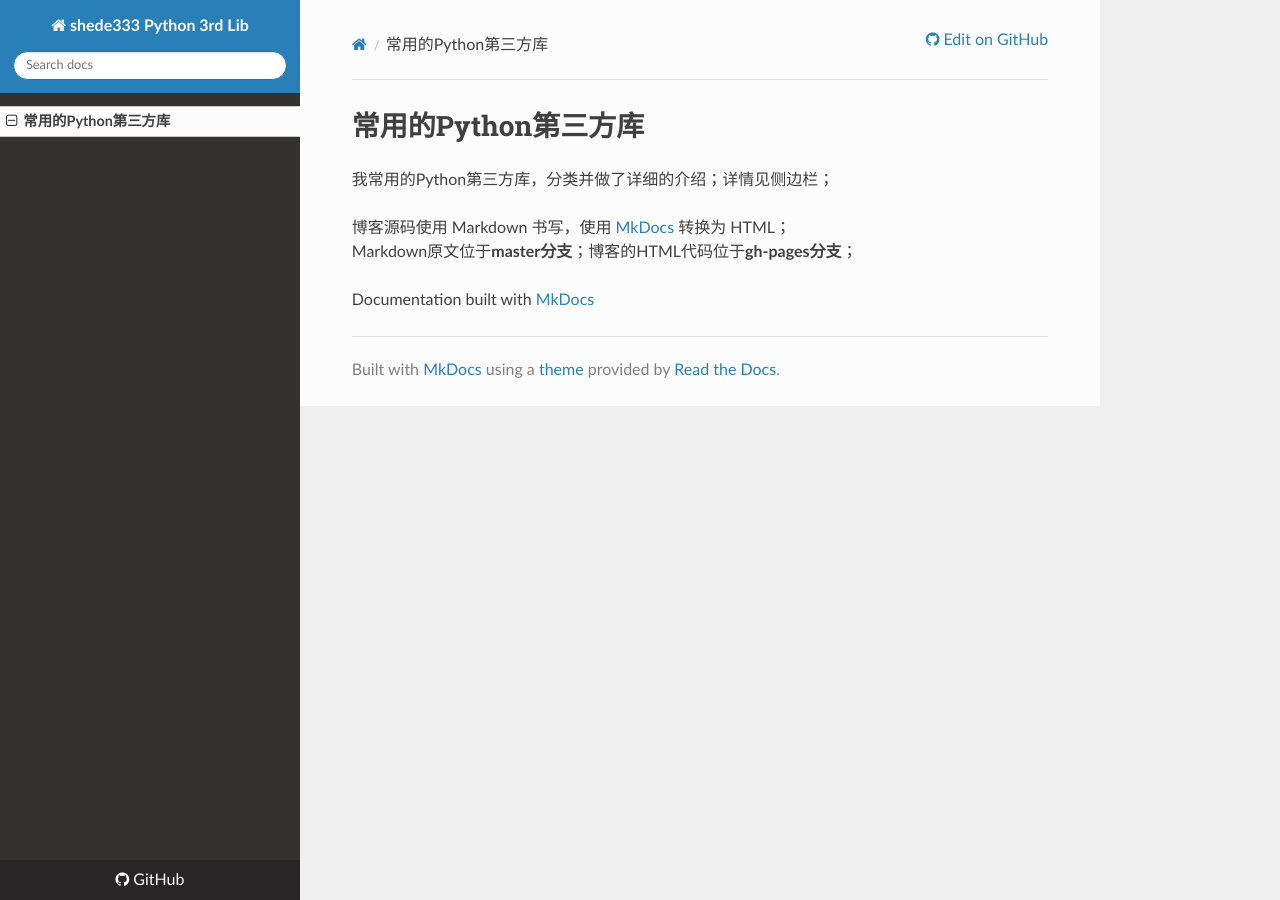
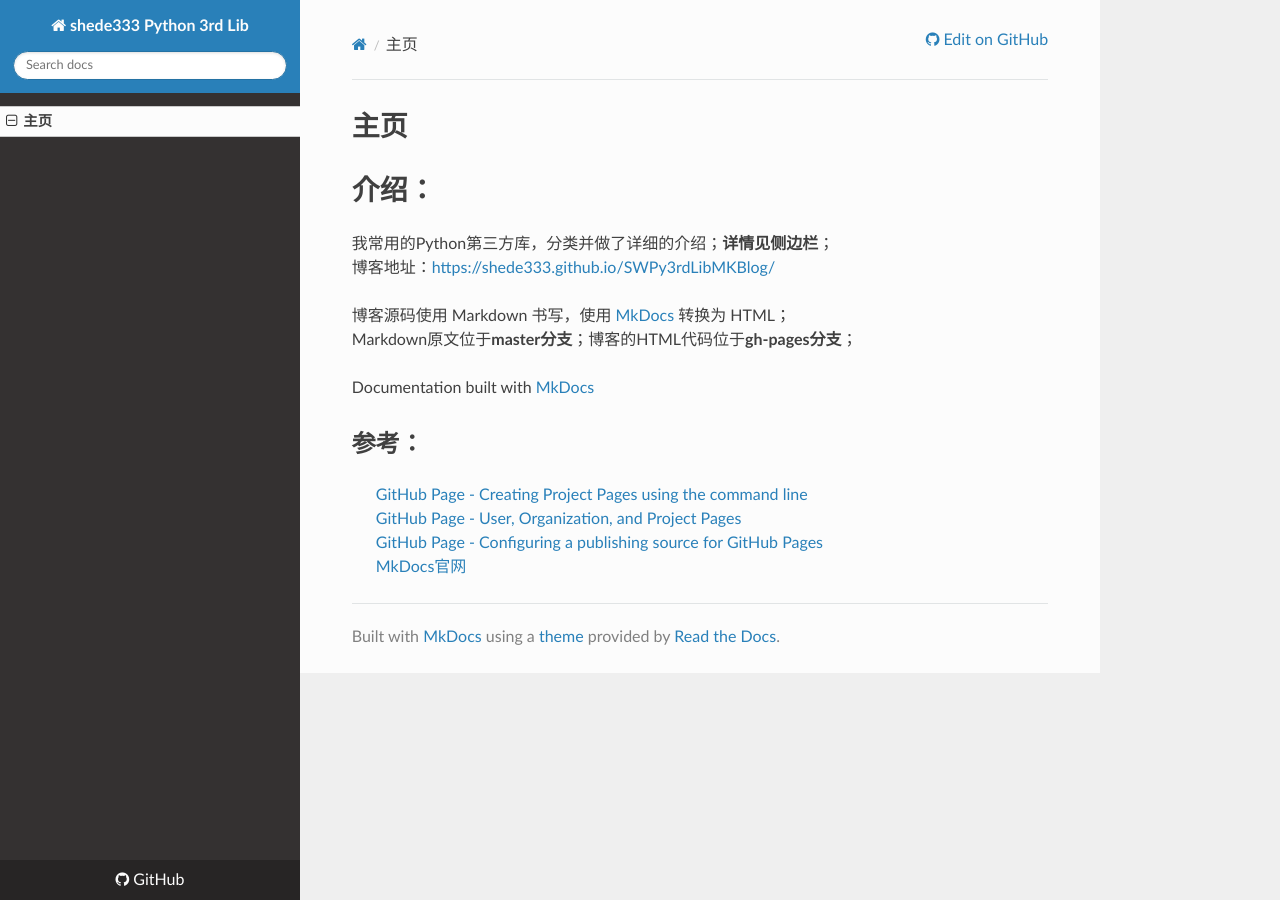
Before and after one commit to shede333/SWPy3rdLibMKBlog, an MkDocs documentation site: the page built from docs/index.md, in a window 1280 px wide. Built offline with MkDocs 1.6.1, drawn with Linux system fonts in a browser that asks for light colours; nearby versions of some CDN libraries.

Commit message:
update index

```diff
--- a/docs/index.md
+++ b/docs/index.md
@@ -1,10 +1,21 @@
-# 常用的Python第三方库
+# 主页
 
-我常用的Python第三方库，分类并做了详细的介绍；详情见侧边栏；
+# 介绍：
+我常用的Python第三方库，分类并做了详细的介绍；**详情见侧边栏**；
+博客地址：<https://shede333.github.io/SWPy3rdLibMKBlog/>
 
 博客源码使用 Markdown 书写，使用 [MkDocs][MkDocs] 转换为 HTML；
 Markdown原文位于**master分支**；博客的HTML代码位于**gh-pages分支**；
 
 Documentation built with [MkDocs][MkDocs]
 
+## 参考：
+
+> [GitHub Page - Creating Project Pages using the command line](https://help.github.com/en/articles/creating-project-pages-using-the-command-line)
+> [GitHub Page - User, Organization, and Project Pages](https://help.github.com/en/articles/user-organization-and-project-pages#project-pages-sites)
+> [GitHub Page - Configuring a publishing source for GitHub Pages](https://help.github.com/en/articles/configuring-a-publishing-source-for-github-pages)
+> [MkDocs官网][MkDocs]
+
+
+
 [MkDocs]: https://www.mkdocs.org/
```
